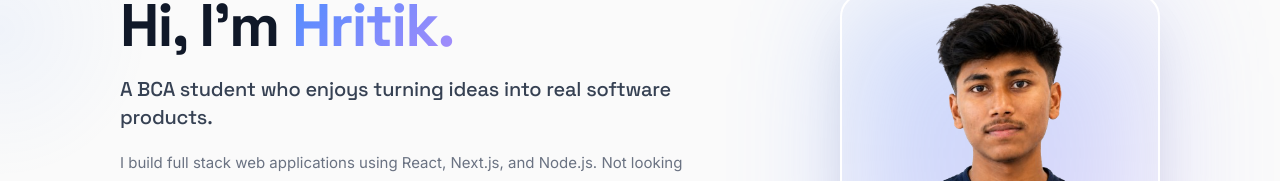
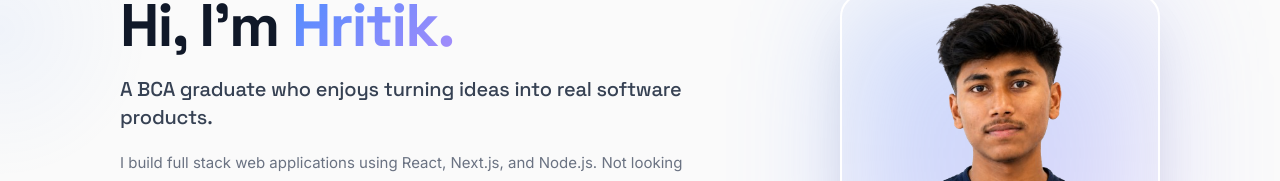
Before and after one commit to hritikhri/portfolio-, a React (Vite) app: page / in a window 1280 px wide. Shown: the part 230-411 px from the top of the page. Built offline with nearby package versions, Linux system fonts and the light colour scheme.

Commit message:
added graduate

```diff
--- a/src/components/Hero.tsx
+++ b/src/components/Hero.tsx
@@ -125,7 +125,7 @@ return (
               letterSpacing: "-0.01em",
             }}
           >
-            A BCA student who enjoys turning ideas into real software products.
+            A BCA graduate who enjoys turning ideas into real software products.
           </motion.p>
 
           {/* Description */}
```
Also changed, not shown: src/utils/stats.ts (line endings or trailing spaces).
